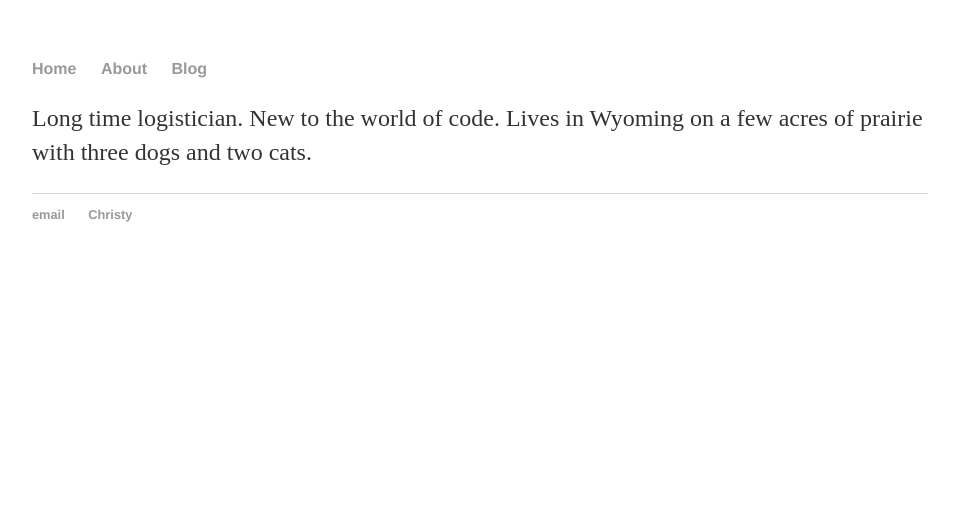
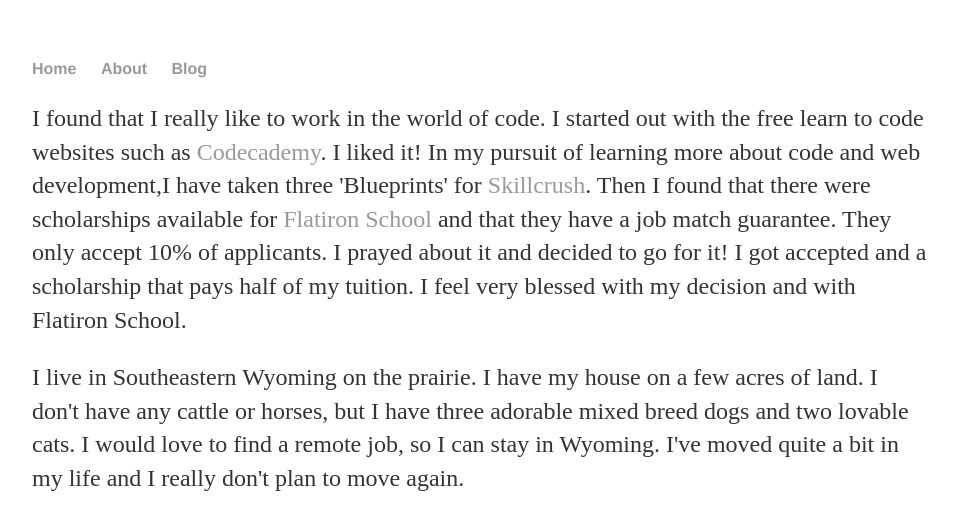
Before and after one commit to Christy743/Christy743.github.io, a Jekyll site: the page built from about.html, in a window 1280 px wide. Shown: the top 520 px of the page, without its empty margins (160-1116 px from the left). Built offline with Jekyll 4.4.1, drawn with Linux system fonts in a browser that asks for light colours; some of the changed text lies outside the part shown; grey boxes are pictures that could not be loaded.

Commit message:
update about.html
added my information and picture

```diff
--- a/about.html
+++ b/about.html
@@ -3,5 +3,21 @@ layout: default
 title: About
 header-img: "img/about-bg.png"
 ---
+<p>I found that I really like to work in the world
+  of code.  I started out with the free learn to code
+  websites such as <a href="https://www.codecademy.com">Codecademy</a>. I liked it!
+  In my pursuit of learning more about code and web development,I have taken three
+  'Blueprints' for <a href="https://skillcrush.com/">Skillcrush</a>.
+  Then I found that there were scholarships available for <a href="https://flatironschool.com/">
+  Flatiron School</a> and that they have a job match guarantee.  They only accept
+  10% of applicants.  I prayed about it and decided to go for it!  I got accepted and
+  a scholarship that pays half of my tuition.  I feel very blessed with my decision
+  and with Flatiron School.</p>
 
-<p>Long time logistician. New to the world of code. Lives in Wyoming on a few acres of prairie with three dogs and two cats.</p>
+<p>I live in Southeastern Wyoming on the prairie.  I have my house on a few acres of land.
+  I don't have any cattle or horses, but I have three adorable mixed breed dogs and two
+  lovable cats.  I would love to find a remote job, so I can stay in Wyoming.  I've moved
+  quite a bit in my life and I really don't plan to move again.<p>
+
+<img src="Christy743.github.io/images/clouds.jpg" alt="Billowy Clouds" style="width:1340px;height:400px;">
+<p style="font-size:15px; font-color: #708090; text-align: right;">Photo Credit by Christina Chronister 2016<p>
```
